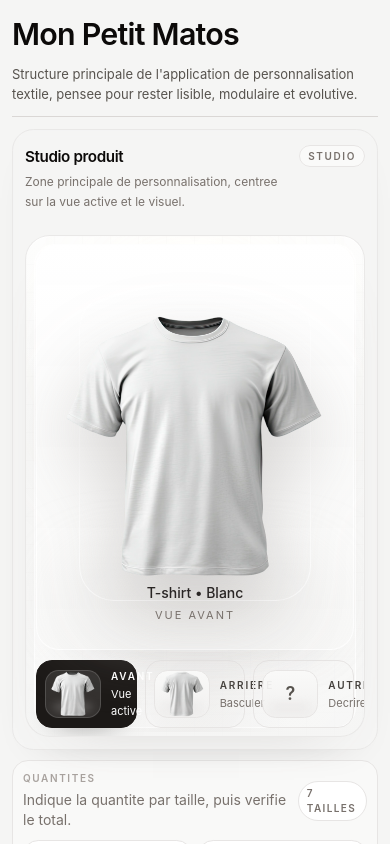
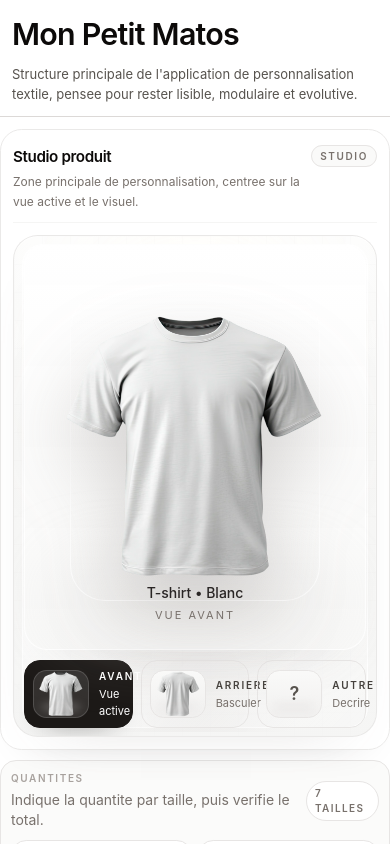
Before and after one commit to mathieuSIO/ProductStudioEditor, a React (Vite) app: page / in a window 390 px wide. Shown: the top 844 px of the page. Built offline with nearby package versions, Linux system fonts and the light colour scheme.

Commit message:
fix size bug

```diff
--- a/src/components/layout/AppShell.tsx
+++ b/src/components/layout/AppShell.tsx
@@ -7,9 +7,9 @@ type AppShellProps = PropsWithChildren<{
 
 export function AppShell({ children, title, subtitle }: AppShellProps) {
   return (
-    <div className="min-h-screen bg-stone-100 text-stone-900">
-      <div className="mx-auto flex min-h-screen w-full max-w-[1720px] flex-col px-3 py-3 sm:px-4 sm:py-4 lg:px-5 lg:py-5">
-        <header className="border-b border-stone-300/85 pb-3 sm:pb-4">
+    <div className="min-h-screen bg-white text-stone-900 sm:bg-stone-100">
+      <div className="mx-auto flex min-h-screen w-full max-w-[1720px] flex-col px-0 py-0 sm:px-4 sm:py-4 lg:px-5 lg:py-5">
+        <header className="border-b border-stone-300/85 px-3 pb-3 pt-3 sm:px-0 sm:pb-4 sm:pt-0">
           {/* <p className="text-sm font-medium uppercase tracking-[0.24em] text-stone-500">
             Base front-end
           </p> */}
@@ -23,7 +23,7 @@ export function AppShell({ children, title, subtitle }: AppShellProps) {
           </div>
         </header>
 
-        <main className="flex flex-1 flex-col py-3 sm:py-4">{children}</main>
+        <main className="flex flex-1 flex-col px-0 py-3 sm:py-4">{children}</main>
       </div>
     </div>
   )
--- a/src/features/editor/components/panels/LogoUploadPanel.tsx
+++ b/src/features/editor/components/panels/LogoUploadPanel.tsx
@@ -135,14 +135,14 @@ export function LogoUploadPanel({
                   type="button"
                   onClick={() => onSelect(logoElement.id)}
                   aria-pressed={isSelected}
-                  className={`rounded-[0.95rem] border px-3 py-2 text-left transition-colors ${
+                  className={`w-full overflow-hidden rounded-[0.95rem] border px-3 py-2 text-left transition-colors ${
                     isSelected
                       ? 'border-stone-900 bg-stone-900 text-white'
                       : 'border-stone-200 bg-white text-stone-700 hover:border-stone-300 hover:bg-stone-50'
                   }`}
                 >
                   <div className="flex items-start justify-between gap-2">
-                    <div className="min-w-0">
+                    <div className="min-w-0 flex-1 overflow-hidden">
                       <p className="truncate text-sm font-medium">
                         {logoElement.asset.name}
                       </p>
@@ -156,7 +156,7 @@ export function LogoUploadPanel({
                     </div>
 
                     <span
-                      className={`shrink-0 rounded-full border px-2 py-1 text-[10px] font-semibold uppercase tracking-[0.12em] ${
+                      className={`shrink-0 self-start rounded-full border px-2 py-1 text-[10px] font-semibold uppercase tracking-[0.12em] ${
                         isSelected
                           ? 'border-white/15 bg-white/10 text-white'
                           : 'border-stone-200 bg-stone-50 text-stone-500'
```
